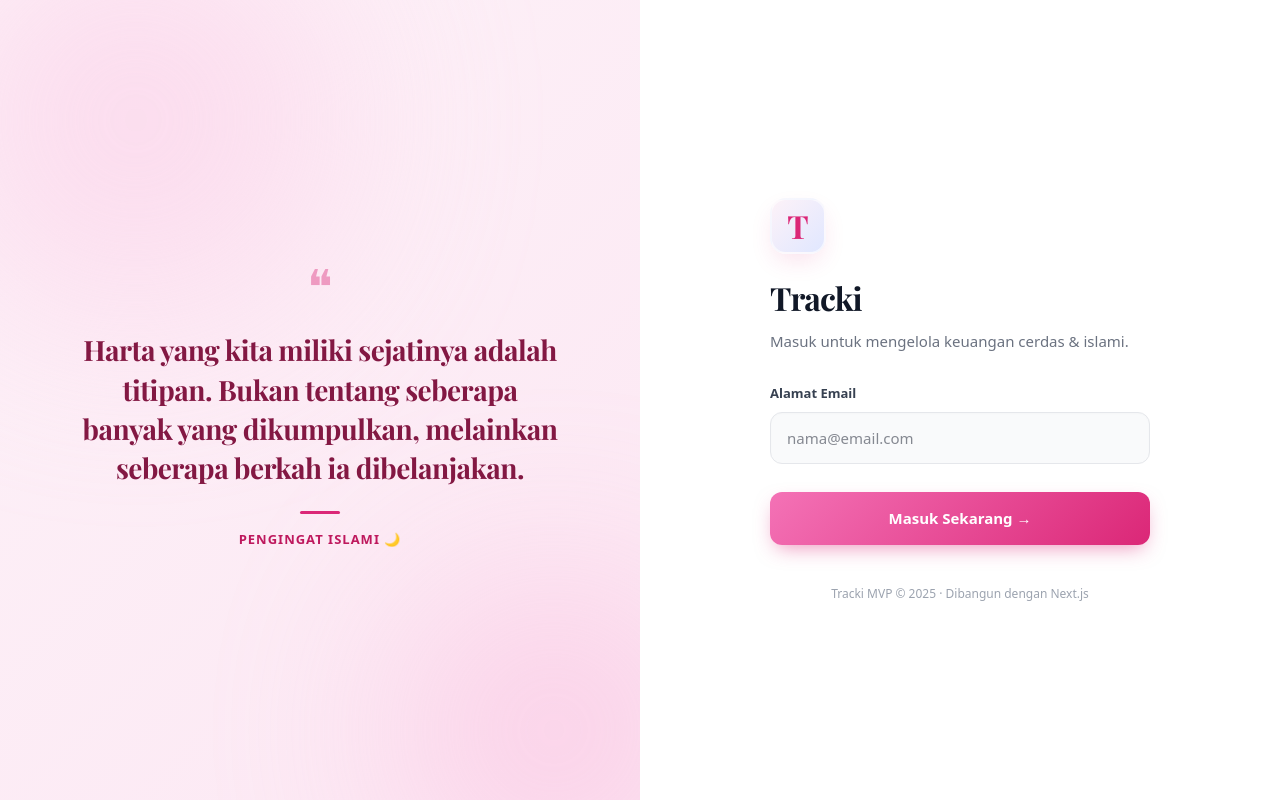
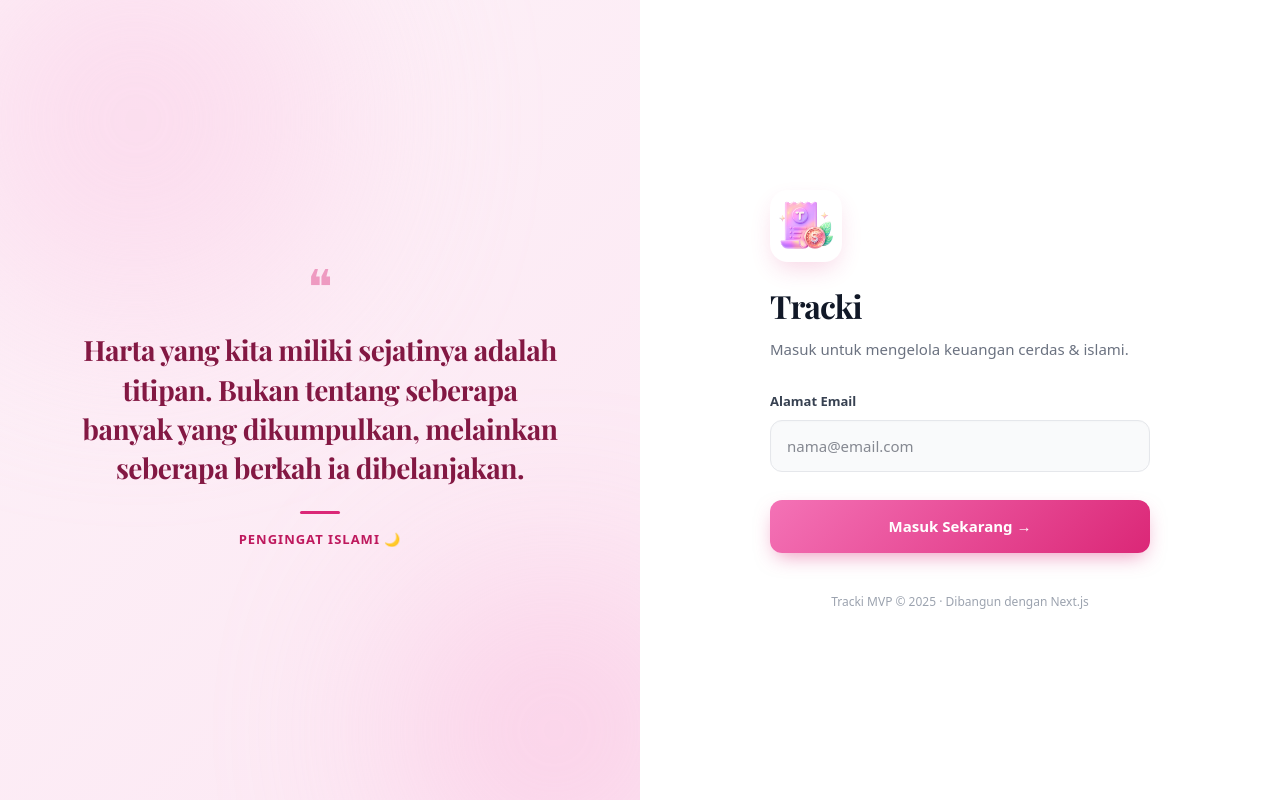
Before and after one commit to 2310102073gesya-commits/Tracki, a Next.js app: page / in a window 1280 px wide. Built offline with nearby package versions, Linux system fonts and the light colour scheme.

Commit message:
Integrasi real Gemini AI untuk scan struk

```diff
--- a/app/(app)/scan/page.tsx
+++ b/app/(app)/scan/page.tsx
@@ -23,21 +23,19 @@ export default function ScanPage() {
       const formData = new FormData();
       formData.append('image', file);
 
-      // Simulasi proses scan AI untuk MVP (karena belum ada API key)
-      await new Promise(resolve => setTimeout(resolve, 2500));
+      // Panggil API sungguhan ke server
+      const response = await fetch('/api/scan', {
+        method: 'POST',
+        body: formData,
+      });
 
-      const mockResult = {
-        merchant: 'Kopi Kenangan',
-        address: 'Cabang Sudirman, Jakarta',
-        date: new Date().toLocaleDateString('id-ID'),
-        items: [
-          { name: 'Kopi Kenangan Mantan', qty: 2, price: 'Rp 36.000' },
-          { name: 'Roti Daging Asap', qty: 1, price: 'Rp 14.000' }
-        ],
-        total: 'Rp 50.000'
-      };
+      const resultData = await response.json();
 
-      setResult(mockResult);
+      if (!response.ok) {
+        throw new Error(resultData.error || 'Gagal memproses struk');
+      }
+
+      setResult(resultData.data);
     } catch (err: any) {
       console.error(err);
       alert('Error: ' + err.message);
--- a/app/icon.tsx
+++ /dev/null
@@ -1,40 +0,0 @@
-import { ImageResponse } from 'next/og';
-
-// Route segment config
-export const runtime = 'edge';
-
-// Image metadata
-export const size = {
-  width: 512,
-  height: 512,
-};
-export const contentType = 'image/png';
-
-// Image generation
-export default function Icon() {
-  return new ImageResponse(
-    (
-      <div
-        style={{
-          fontSize: 340,
-          background: 'linear-gradient(135deg, #fdf2f8, #e0e7ff)', // pastel pink to pastel lavender
-          width: '100%',
-          height: '100%',
-          display: 'flex',
-          alignItems: 'center',
-          justifyContent: 'center',
-          color: '#db2777', // deeper pastel pink for contrast
-          fontWeight: 700,
-          fontFamily: 'serif',
-          borderRadius: '110px',
-          boxShadow: 'inset 0 0 0 20px rgba(255,255,255,0.4)', // subtle inner glow
-        }}
-      >
-        T
-      </div>
-    ),
-    {
-      ...size,
-    }
-  );
-}
--- a/app/page.tsx
+++ b/app/page.tsx
@@ -110,19 +110,15 @@ export default function LoginPage() {
         <div style={{ maxWidth: '380px', width: '100%' }}>
 
           <div style={{ marginBottom: '32px' }}>
-            <div style={{
-              width: '56px', height: '56px', borderRadius: '16px',
-              background: 'linear-gradient(135deg, #fdf2f8, #e0e7ff)',
-              display: 'flex', alignItems: 'center', justifyContent: 'center',
-              fontSize: '32px', boxShadow: '0 10px 25px -5px rgba(219,39,119,0.15)',
-              marginBottom: '20px',
-              fontFamily: 'var(--font-head)',
-              color: '#db2777',
-              fontWeight: 800,
-              border: '2px solid rgba(255,255,255,0.6)'
-            }}>
-              T
-            </div>
+            <img
+              src="/logotracki.png"
+              alt="Tracki Logo"
+              style={{
+                width: '72px', height: '72px', borderRadius: '18px',
+                marginBottom: '20px', boxShadow: '0 10px 25px -5px rgba(219,39,119,0.2)',
+                objectFit: 'cover'
+              }}
+            />
             <h1 style={{ fontFamily: 'var(--font-head)', fontSize: '32px', fontWeight: 800, color: '#111827', margin: '0 0 8px 0', letterSpacing: '-1px' }}>Tracki</h1>
             <p style={{ color: '#6b7280', fontSize: '15px', margin: 0 }}>Masuk untuk mengelola keuangan cerdas & islami.</p>
           </div>
--- a/components/layout/Sidebar.tsx
+++ b/components/layout/Sidebar.tsx
@@ -45,7 +45,7 @@ export default function Sidebar() {
   return (
     <div className="sidebar">
       <div className="logo">
-        <div className="logo-mark">T</div>
+        <img src="/logotracki.png" alt="Tracki" style={{ width: '38px', height: '38px', borderRadius: '10px', objectFit: 'cover', boxShadow: '0 4px 12px rgba(236,72,153,0.15)' }} />
         <div className="logo-name">tracki</div>
       </div>
 
```
Also changed, not shown: app/icon.png (added), public/logotracki.png (added).
